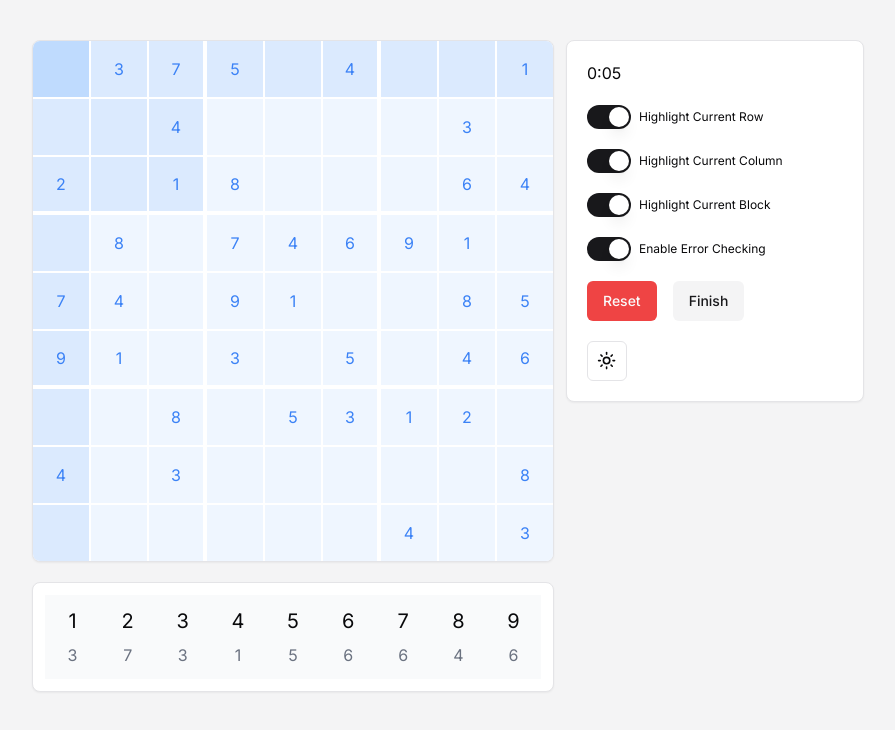
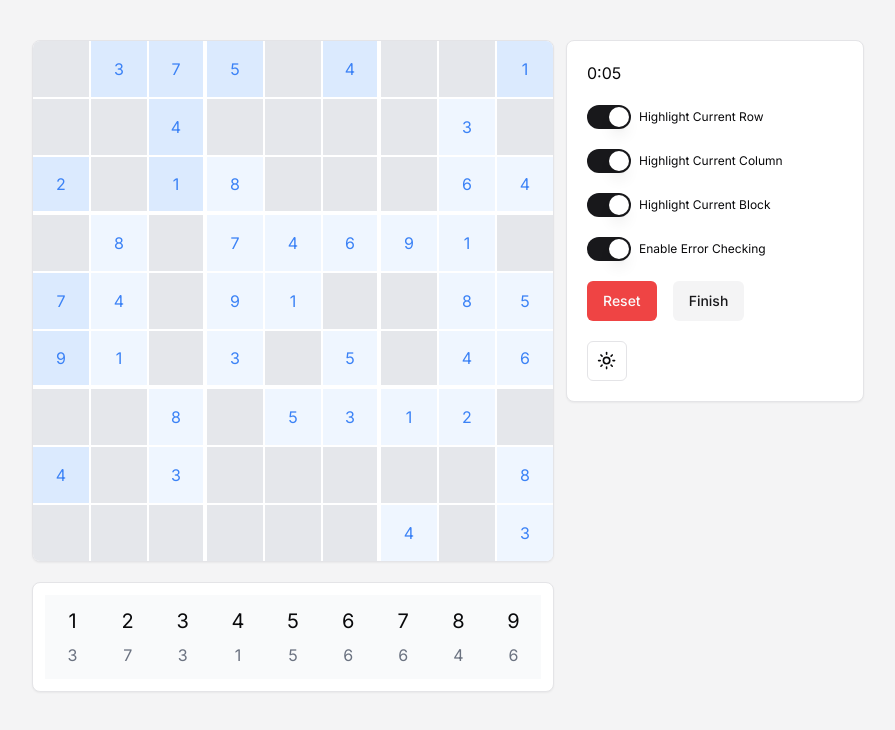
Before and after one commit to plsankar/sudoku, a React (Vite) app: page / in a window 1280 px wide. Shown: the top 730 px of the page, without its empty margins (192-1087 px from the left). Built offline with nearby package versions, Linux system fonts and the light colour scheme.

Commit message:
added cell same value highlight

```diff
--- a/src/hooks/cell.tsx
+++ b/src/hooks/cell.tsx
@@ -1,5 +1,5 @@
 import { ChangeEventHandler, FC, useEffect, useMemo, useRef } from "react";
-import { isSameBlock, isSameCol, isSameRow } from "../utils";
+import { isSameBlock, isSameCol, isSameRow, isSameValue } from "../utils";
 
 import { twMerge } from "tailwind-merge";
 import { useGamePlayStore } from "../stores/gameplay";
@@ -121,7 +121,10 @@ const Cell: FC<{
                         enableErrorChecking &&
                         errors.indexOf(index) > -1 &&
                         "bg-red-200",
-                    prefilled && "text-blue-500"
+                    prefilled && "text-blue-500",
+
+                    // TODO: add it as a option
+                    isSameValue(cells, activeCell, index) && "bg-gray-200"
                 )}
                 onChange={handleOnCellValueChange(index)}
                 {...handlers}
--- a/src/utils.ts
+++ b/src/utils.ts
@@ -10,6 +10,14 @@ export function isSameRow(index: number, target: number) {
 
 export function isSameBlock(index: number, target: number) {
     return getBlockIndex(index) === getBlockIndex(target);
+}
+
+export function isSameValue(
+    cells: (number | null)[],
+    index: number,
+    target: number
+) {
+    return cells[index] === cells[target];
 }
 
 export function getCol(index: number) {
```
